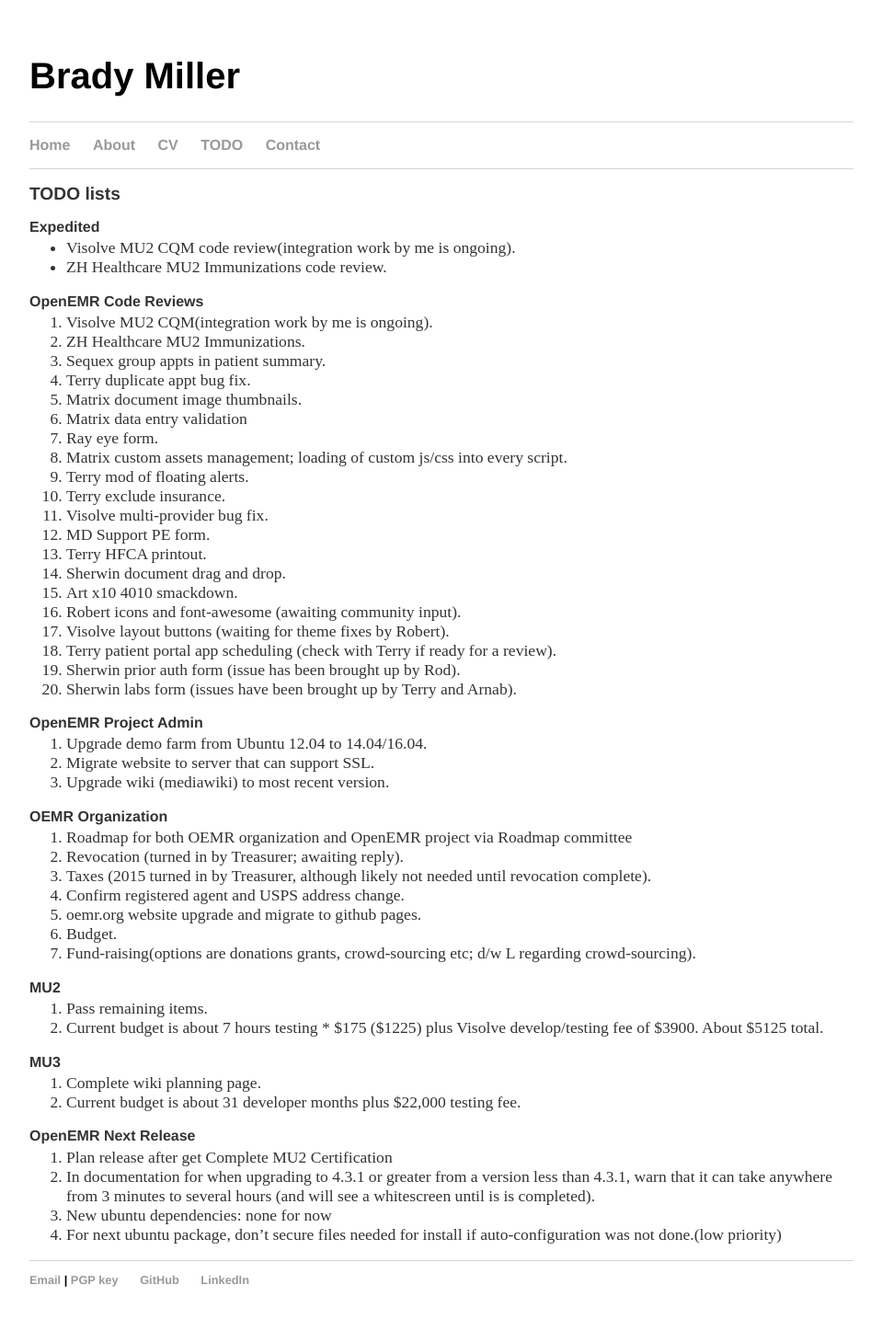
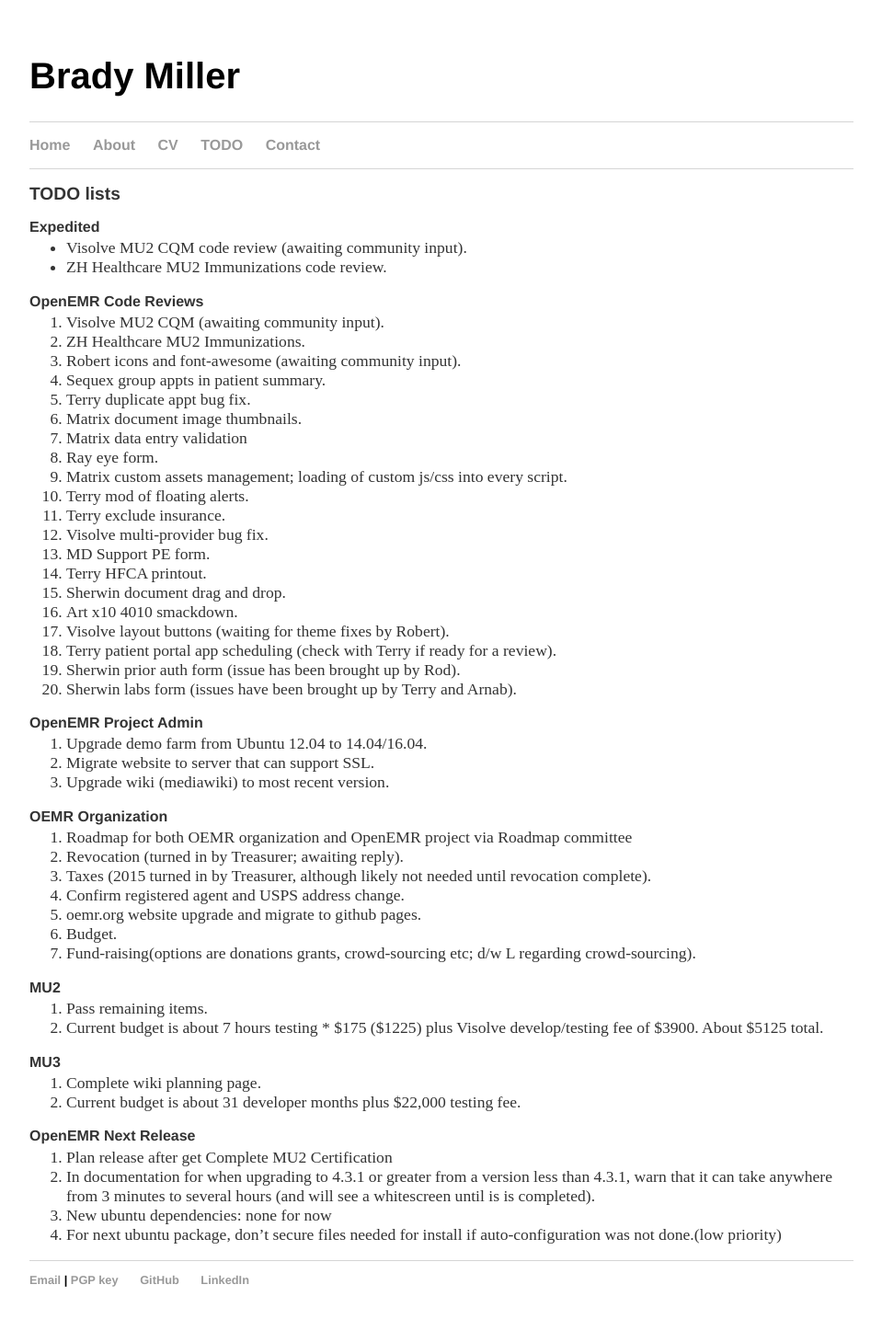
Before and after one commit to bradymiller/bradymiller.github.io, a Jekyll site: the page built from todo/index.md, in a window 1280 px wide. Shown: the whole page at 92% size, without its empty margins (160-1119 px from the left). Built offline with Jekyll 4.4.1, drawn with Linux system fonts in a browser that asks for light colours.

Commit message:
Update todo list

```diff
--- a/todo/index.md
+++ b/todo/index.md
@@ -4,12 +4,13 @@
 ## TODO lists
 
 ### Expedited
-* Visolve MU2 CQM code review(integration work by me is ongoing).
+* Visolve MU2 CQM code review (awaiting community input).
 * ZH Healthcare MU2 Immunizations code review.
 
 ### OpenEMR Code Reviews
-1. Visolve MU2 CQM(integration work by me is ongoing).
+1. Visolve MU2 CQM (awaiting community input).
 1. ZH Healthcare MU2 Immunizations.
+1. Robert icons and font-awesome (awaiting community input).
 1. Sequex group appts in patient summary.
 1. Terry duplicate appt bug fix.
 1. Matrix document image thumbnails.
@@ -23,7 +24,6 @@
 1. Terry HFCA printout.
 1. Sherwin document drag and drop.
 1. Art x10 4010 smackdown.
-1. Robert icons and font-awesome (awaiting community input).
 1. Visolve layout buttons (waiting for theme fixes by Robert).
 1. Terry patient portal app scheduling (check with Terry if ready for a review).
 1. Sherwin prior auth form (issue has been brought up by Rod).
```
